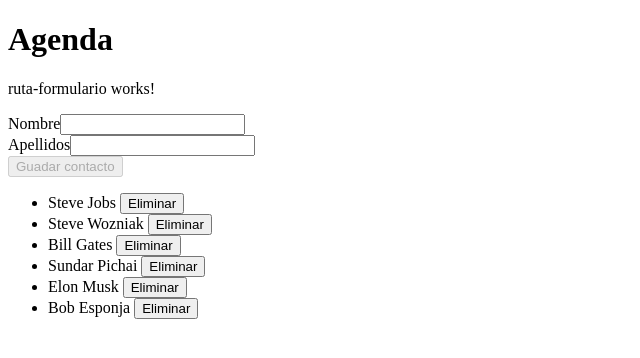
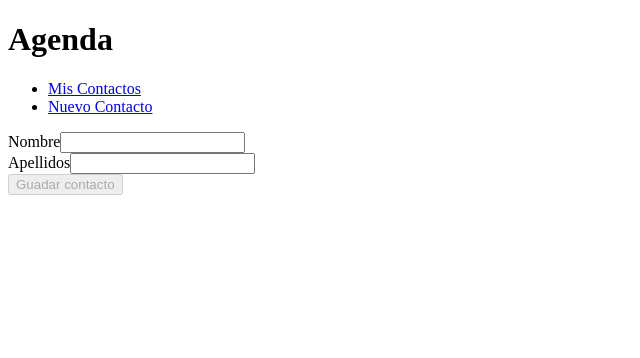
Before and after one commit to eaboy/Kc-Angular, an Angular app: page /nuevo-contacto in a window 1280 px wide. Shown: the top 358 px of the page, without its empty margins (0-640 px from the left). Built offline with nearby package versions, Linux system fonts and the light colour scheme.

Commit message:
Movemos el formulario y la lista de contactos a  sus correspondientes rutas y añadimos una navegación a la lista después añadir un nuevo contacto.

```diff
--- a/src/app/app.component.html
+++ b/src/app/app.component.html
@@ -1,10 +1,19 @@
 <header>
   <h1>Agenda</h1>
 </header>
+<!-- Barra de navegación.
+     En la directiva 'routerLink' indicamos la ruta a la cual queremos navegar al pulsar sobre dicho enlace. Esta ruta tiene que estar definida en el módulo de routing. -->
+<nav>
+  <ul>
+    <li>
+      <a routerLink="/lista-contactos">Mis Contactos</a>
+    </li>
+    <li>
+        <a routerLink="/nuevo-contacto">Nuevo Contacto</a>
+      </li>
+  </ul>
+</nav>
 
 <!-- Zona dinámica -->
 
 <router-outlet></router-outlet>
-<app-formulario-contacto (botonGuardarPulsado)="crearContacto($event)"></app-formulario-contacto>
-<!-- Para evaluar el valor de un atributo previamente a su asignación debemos poner entre corchetes el nombre del atributo. Si queremos recoger los datos que vienen dados en un evento utilizamos la palabra reservada '$event' -->
-<app-lista-contactos [contactos]="nombres" (botonEliminarPulsado)="eliminarContacto($event)"></app-lista-contactos>
--- a/src/app/app.component.ts
+++ b/src/app/app.component.ts
@@ -1,7 +1,5 @@
-import { Component, OnInit } from '@angular/core';
+import { Component } from '@angular/core';
 
-import { ContactosService } from './contactos.service';
-import { Contacto } from './contacto';
 
 // Con el decoredor '@Component' otorgamos a la clase decorada comportamiento de componente
 @Component({
@@ -12,31 +10,4 @@
   //  En el metadato 'styleUrls' indicamos las hojas de estilo que se aplican al componente
   styleUrls: ['./app.component.css']
 })
-export class AppComponent implements OnInit {
-
-  nombres: Contacto[];
-
-  // Para hacer la inyección de dependencias de un servicio debemos hacerlo en el constructor de la clase. Anotamos un parámetro con el tipo de servicio a inyectar y añadimos el modificador de acceso correspondiente al parámetro
-  constructor(private _contactosService: ContactosService) {
-    console.log('Estoy en el constructor');
-  }
-
-  // El hook 'OnInit' se ejecuta cuando el componente tiene asociado su template correspondiente, por tanto es el momento ideal para enlazar datos
-
-  ngOnInit(): void {
-    console.log('Estoy en el hook OnInit');
-    this.nombres = this._contactosService.obtenerContactos();
-  }
-
-  // Para eliminar el contacto indicado lo que hacemos es filtrar la colección y quedarnos con todos aquellos que no sean el indicado
-  eliminarContacto(contacto: Contacto): void {
-    this._contactosService.eliminarContacto(contacto);
-    this.nombres = this._contactosService.obtenerContactos();
-  }
-
-  crearContacto(contacto: Contacto): void {
-    this._contactosService.agregarContacto(contacto);
-    this.nombres = this._contactosService.obtenerContactos();
-  }
-
-}
+export class AppComponent { }
--- a/src/app/ruta-formulario/ruta-formulario.component.html
+++ b/src/app/ruta-formulario/ruta-formulario.component.html
@@ -1,3 +1 @@
-<p>
-  ruta-formulario works!
-</p>
+<app-formulario-contacto (botonGuardarPulsado)="crearContacto($event)"></app-formulario-contacto>
--- a/src/app/ruta-formulario/ruta-formulario.component.ts
+++ b/src/app/ruta-formulario/ruta-formulario.component.ts
@@ -1,15 +1,23 @@
 import { Component, OnInit } from '@angular/core';
+import { Contacto } from '../contacto';
+import { ContactosService } from '../contactos.service';
+import { Router } from '@angular/router';
 
 @Component({
   selector: 'app-ruta-formulario',
   templateUrl: './ruta-formulario.component.html',
   styleUrls: ['./ruta-formulario.component.css']
 })
-export class RutaFormularioComponent implements OnInit {
+export class RutaFormularioComponent {
 
-  constructor() { }
+  constructor(
+    private _contactosService: ContactosService,
+    private _router: Router
+  ) { }
 
-  ngOnInit() {
+  crearContacto(contacto: Contacto): void {
+    this._contactosService.agregarContacto(contacto);
+    this._router.navigate(['/lista-contactos']);
   }
 
 }
--- a/src/app/ruta-lista/ruta-lista.component.html
+++ b/src/app/ruta-lista/ruta-lista.component.html
@@ -1,3 +1,3 @@
-<p>
-  ruta-lista works!
-</p>
+
+<!-- Para evaluar el valor de un atributo previamente a su asignación debemos poner entre corchetes el nombre del atributo. Si queremos recoger los datos que vienen dados en un evento utilizamos la palabra reservada '$event' -->
+<app-lista-contactos [contactos]="nombres" (botonEliminarPulsado)="eliminarContacto($event)"></app-lista-contactos>
--- a/src/app/ruta-lista/ruta-lista.component.ts
+++ b/src/app/ruta-lista/ruta-lista.component.ts
@@ -1,4 +1,6 @@
 import { Component, OnInit } from '@angular/core';
+import { Contacto } from '../contacto';
+import { ContactosService } from '../contactos.service';
 
 @Component({
   selector: 'app-ruta-lista',
@@ -7,9 +9,21 @@
 })
 export class RutaListaComponent implements OnInit {
 
-  constructor() { }
+    nombres: Contacto[];
 
-  ngOnInit() {
+  // Para hacer la inyección de dependencias de un servicio debemos hacerlo en el constructor de la clase. Anotamos un parámetro con el tipo de servicio a inyectar y añadimos el modificador de acceso correspondiente al parámetro
+  constructor(private _contactosService: ContactosService) { }
+
+  // El hook 'OnInit' se ejecuta cuando el componente tiene asociado su template correspondiente, por tanto es el momento ideal para enlazar datos
+
+  ngOnInit(): void {
+    this.nombres = this._contactosService.obtenerContactos();
+  }
+
+  // Para eliminar el contacto indicado lo que hacemos es filtrar la colección y quedarnos con todos aquellos que no sean el indicado
+  eliminarContacto(contacto: Contacto): void {
+    this._contactosService.eliminarContacto(contacto);
+    this.nombres = this._contactosService.obtenerContactos();
   }
 
 }
```
